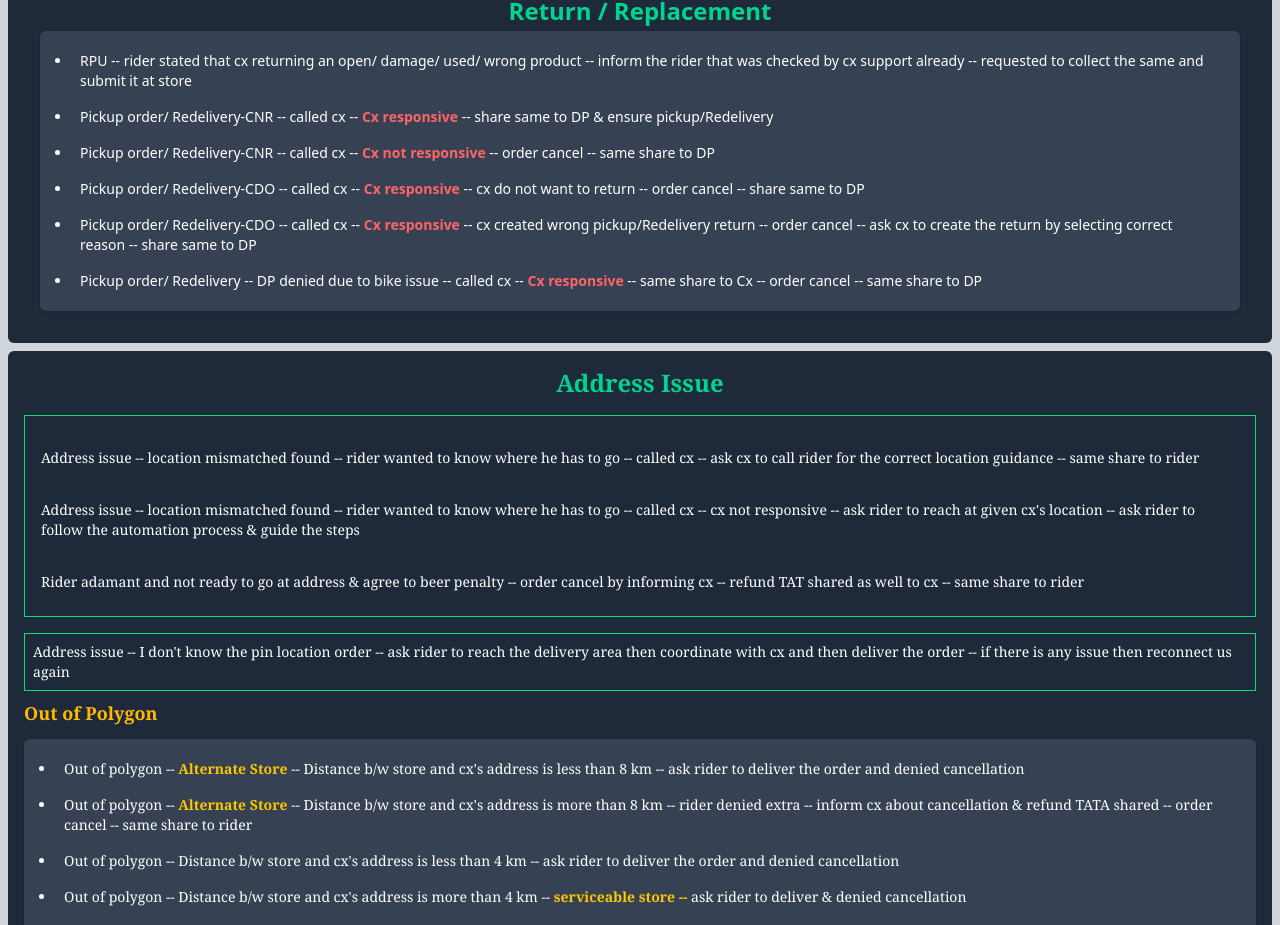
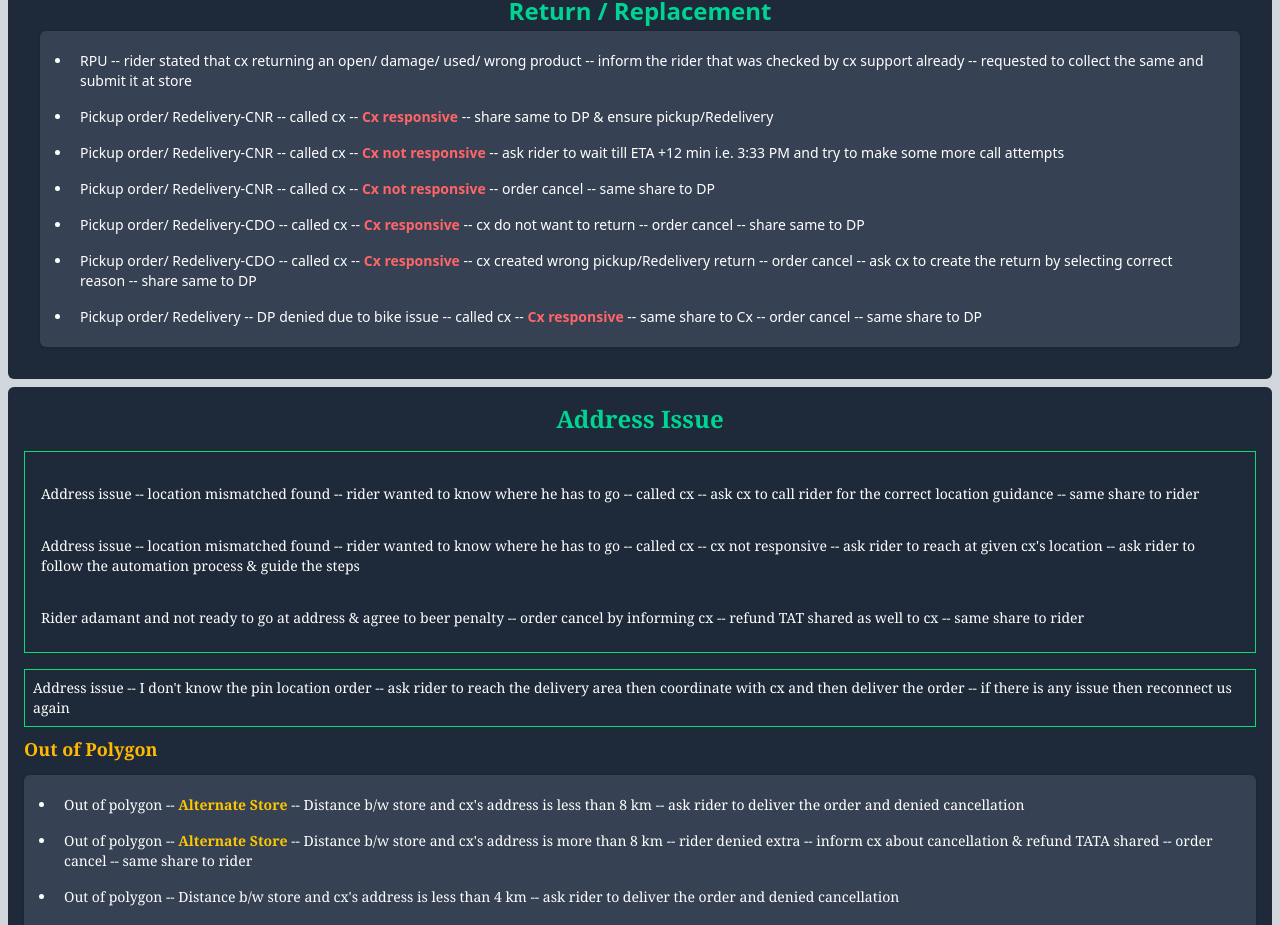
Before and after one commit to Code-with-Sahani/Blinket-DP, a React (Vite) app: page / in a window 1280 px wide. Shown: the part 9238-10163 px from the top of the page. Built offline with nearby package versions, Linux system fonts and the light colour scheme.

Commit message:
Update Return_Replacement.jsx

```diff
--- a/src/Components/Return_Replacement.jsx
+++ b/src/Components/Return_Replacement.jsx
@@ -10,6 +10,8 @@ const Return_Replacement = () => {
                     <ul className="list-disc pl-5">
                         <li className='p-2'>RPU -- rider stated that cx returning an open/ damage/ used/ wrong product -- inform the rider that was checked by cx support already -- requested to collect the same and submit it at store</li>
                         <li className='p-2'>Pickup order/ Redelivery-CNR -- called cx -- <strong className='text-red-400 font-semibold'>Cx responsive</strong> -- share same to DP & ensure pickup/Redelivery </li>
+
+                        <li className="p-2">Pickup order/ Redelivery-CNR -- called cx -- <strong className='text-red-400 font-semibold'>Cx not responsive</strong>  -- ask rider to wait till ETA +12 min i.e. 3:33 PM and try to make some more call attempts</li>
 
                         <li className="p-2">Pickup order/ Redelivery-CNR -- called cx -- <strong className='text-red-400 font-semibold'>Cx not responsive</strong> -- order cancel -- same share to DP</li>
 
```
